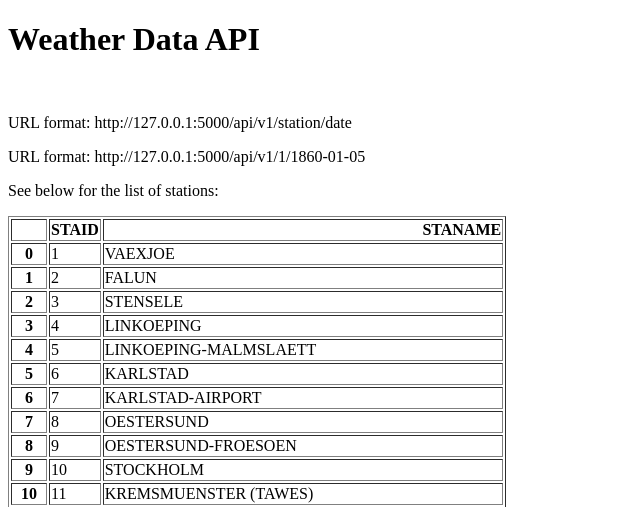
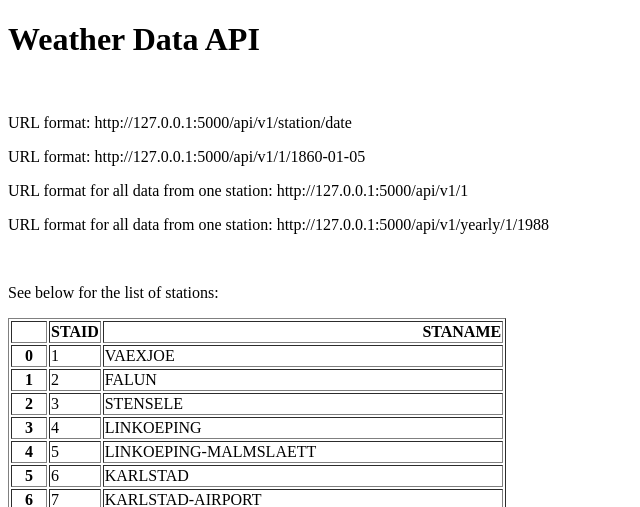
Before and after one commit to Gordon-Burns/weatherapi, a Flask app: page / in a window 1280 px wide. Shown: the top 507 px of the page, without its empty margins (0-640 px from the left). Run offline with Flask 3, Linux system fonts and the light colour scheme.

Commit message:
Added ability to search just by station or station for whole year

```diff
--- a/main.py
+++ b/main.py
@@ -4,7 +4,9 @@ import pandas as pd
 app = Flask(__name__)
 
 stations = df = pd.read_csv("data_small/stations.txt", skiprows=17)
-stations = stations[["STAID","STANAME                                 "]]
+stations = stations[["STAID", "STANAME                                 "]]
+
+
 @app.route("/")
 def home():
     return render_template("home.html", data=stations.to_html())
@@ -20,5 +22,22 @@ def about(station, date):
             "temperature": temperature}
 
 
+@app.route("/api/v1/<station>")
+def all_data(station):
+    filepath = "data_small/TG_STAID" + str(station).zfill(6) + ".txt"
+    df = pd.read_csv(filepath, skiprows=20, on_bad_lines='skip', parse_dates=["    DATE"])
+    result = df.to_dict(orient="records")
+    return result
+
+
+@app.route("/api/v1/yearly/<station>/<year>")
+def all_data_single_year(station, year):
+    filepath = "data_small/TG_STAID" + str(station).zfill(6) + ".txt"
+    df = pd.read_csv(filepath, skiprows=20, on_bad_lines='skip')
+    df["    DATE"] = df["    DATE"].astype(str)
+    result = df[df["    DATE"].str.startswith(str(year))].to_dict(orient="records")
+    return result
+
+
 if __name__ == "__main__":
     app.run(debug=True)
--- a/templates/home.html
+++ b/templates/home.html
@@ -9,6 +9,9 @@
 <BR>
 <p>URL format: http://127.0.0.1:5000/api/v1/station/date</p>
 <p>URL format: http://127.0.0.1:5000/api/v1/1/1860-01-05</p>
+<p>URL format for all data from one station: http://127.0.0.1:5000/api/v1/1</p>
+<p>URL format for all data from one station: http://127.0.0.1:5000/api/v1/yearly/1/1988</p>
+<BR>
 <p>See below for the list of stations:</p>
 <p> {{data|safe}}</p>
 </body>
```
